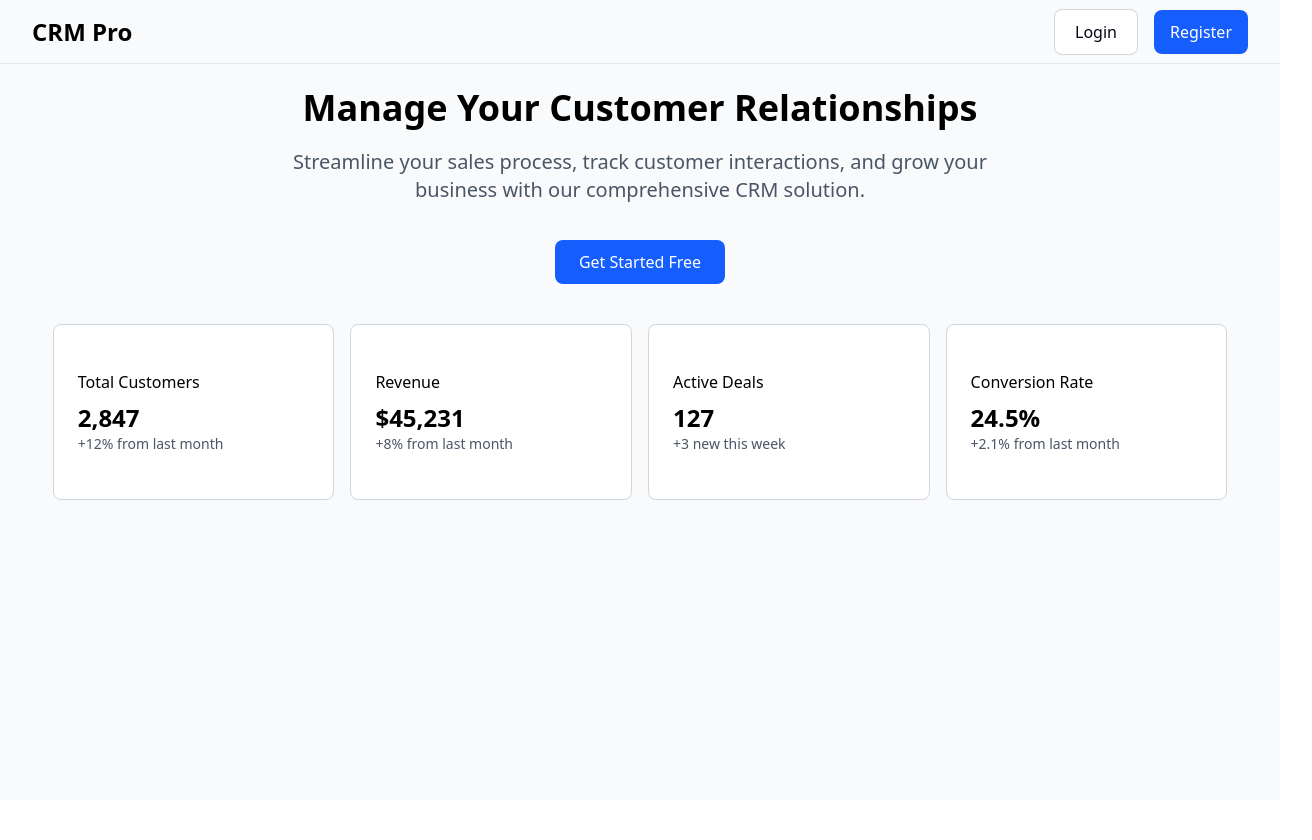
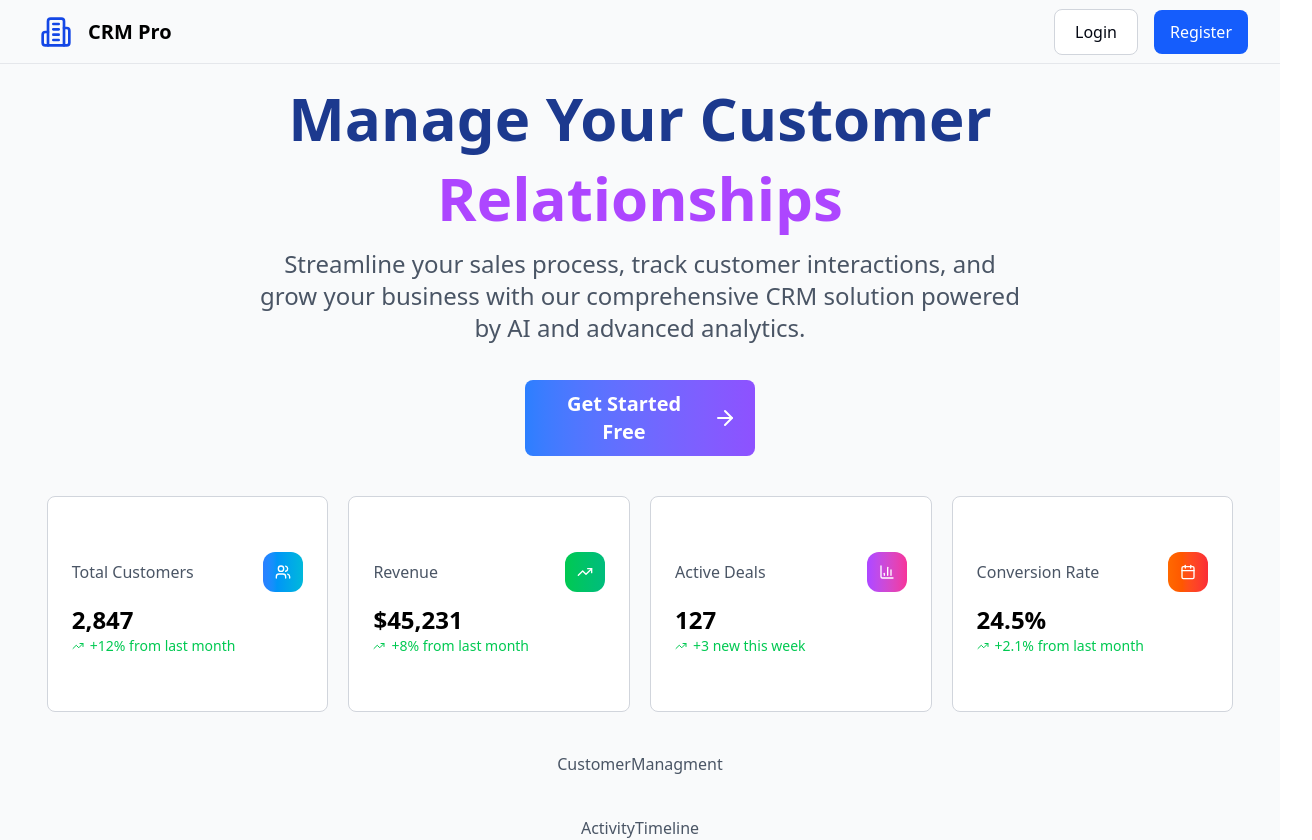
Before and after one commit to Samyrabah-chikhi/crm_general, a Next.js app: page / in a window 1280 px wide. Shown: the whole page, 1312 px wide, since content can reach past the window. Before the commit the page ends 800 px from the top, so only its background shows below. Built offline with nearby package versions, Linux system fonts and the light colour scheme.

Commit message:
A lot of styling added to home page

```diff
--- a/app/globals.css
+++ b/app/globals.css
@@ -1 +1,52 @@
 @import "tailwindcss";
+
+.gradient-card {
+  position: relative;
+}
+
+.gradient-card::after {
+  content: "";
+  position: absolute;
+  width: 100%;
+  height: 100%;
+  top: 0;
+  left: 0;
+  border-radius: 8px;
+  background: linear-gradient(to right, var(--from-color), var(--to-color));
+  opacity: 0;
+  transition: opacity 1s ease-out;
+}
+
+.gradient-card::before {
+  content: "";
+  position: absolute;
+  width: 120%;
+  height: 120%;
+  top: -2;
+  left: 2;
+  border-radius: 8px;
+  filter: blur(20px);
+  background: linear-gradient(to right, var(--from-color), var(--to-color));
+  opacity: 0;
+  transition: opacity 1s ease-out;
+  z-index: 0;
+}
+
+.gradient-card:hover::after,
+.gradient-card:hover::before {
+  opacity: 0.15;
+}
+
+.pin {
+  position: relative;
+}
+
+.pin::after {
+  content: "";
+  position: absolute;
+  top: 0;
+  left: 0;
+  width: 100%;
+  height: 100%;
+  background-color: brown;
+}
--- a/app/page.tsx
+++ b/app/page.tsx
@@ -1,7 +1,8 @@
+import ActivityTimeline from "@/components/ActivityTimeline";
+import CustomerManagment from "@/components/CustomerManagment";
 import HomeNavbar from "@/components/HomeNavbar";
 import InfoSection from "@/components/InfoSection";
 import KeyMetrics from "@/components/KeyMetrics";
-import { deleteSession } from "./backend/session";
 
 export default function Home() {
   return (
@@ -10,6 +11,8 @@ export default function Home() {
       <div className="flex flex-col items-center justify-center gap-10">
         <InfoSection></InfoSection>
         <KeyMetrics></KeyMetrics>
+        <CustomerManagment></CustomerManagment>
+        <ActivityTimeline></ActivityTimeline>
       </div>
     </div>
   );
--- a/components/HomeNavbar.tsx
+++ b/components/HomeNavbar.tsx
@@ -1,14 +1,18 @@
 import React from "react";
 import LoginButton from "./LoginButton";
 import RegisterButton from "./RegisterButton";
+import { Building2 } from "lucide-react";
 
 export default function HomeNavbar() {
   return (
     <nav className="border-b border-gray-200 h-16 flex justify-between items-center max-w-7xl mx-auto px-4 sm:px-6 lg:px-8 ">
-      <h1 className="font-bold text-2xl text-black">CRM Pro</h1>
+      <div className="group flex justify-center items-center gap-2 cursor-pointer">
+        <Building2 className="pin w-12 h-8 text-blue-700 group-hover:rotate-15 group-hover:scale-110 duration-300"></Building2>
+        <h1 className="font-bold text-xl text-black group-hover:text-blue-700 duration-300">CRM Pro</h1>
+      </div>
       <div className="flex justify-center items-center gap-4">
         <LoginButton></LoginButton>
-        <RegisterButton text="Register"/>
+        <RegisterButton text="Register" />
       </div>
     </nav>
   );
--- a/components/InfoSection.tsx
+++ b/components/InfoSection.tsx
@@ -4,12 +4,12 @@ import RegisterButton from "./RegisterButton";
 export default function InfoSection() {
   return (
     <div className="text-center flex flex-col gap-5 mt-6">
-      <h2 className="text-4xl text-black font-bold">
-        Manage Your Customer Relationships
-      </h2>
-      <p className="text-xl text-gray-600 mb-4 max-w-3xl mx-auto ">
+      <h2 className="text-6xl text-blue-900 font-bold">Manage Your Customer</h2>
+      <h2 className="text-6xl text-purple-500 font-bold">Relationships</h2>
+      <p className="text-2xl text-gray-600 mb-4 max-w-3xl mx-auto ">
         Streamline your sales process, track customer interactions, and grow
-        your business with our comprehensive CRM solution.
+        your business with our comprehensive CRM solution powered by AI and
+        advanced analytics.
       </p>
       <div className="flex justify-center ">
         <RegisterButton text="  Get Started Free  "></RegisterButton>
--- a/components/KeyMetrics.tsx
+++ b/components/KeyMetrics.tsx
@@ -1,42 +1,47 @@
 import React from "react";
 import MetricsCards from "./MetricsCards";
-
+import { Users, Calendar, TrendingUp, BarChart3 } from "lucide-react";
 export default function KeyMetrics() {
   const Metrics = [
     {
       title: "Total Customers",
-      logo: "",
+      logo: Users,
       number: "2,847",
       comment: "+12% from last month",
+      color: "from-blue-500 to-cyan-500"
     },
     {
       title: "Revenue",
-      logo: "",
+      logo: TrendingUp,
       number: "$45,231",
       comment: "+8% from last month",
+      color: "from-green-500 to-emerald-500"
     },
     {
       title: "Active Deals",
-      logo: "",
+      logo: BarChart3,
       number: "127",
       comment: "+3 new this week",
+      color: "from-purple-500 to-pink-500"
     },
     {
       title: "Conversion Rate",
-      logo: "",
+      logo: Calendar,
       number: "24.5%",
       comment: "+2.1% from last month",
+      color: "from-orange-500 to-red-500"
     },
   ];
   return (
-    <div className="flex gap-4">
+    <div className="flex gap-5">
       {Metrics.map((metric, index) => (
         <MetricsCards
           key={index}
           title={metric.title}
-          logo={null}
+          logo={metric.logo}
           number={metric.number}
           comment={metric.comment}
+          color={metric.color}
         ></MetricsCards>
       ))}
     </div>
--- a/components/LoginButton.tsx
+++ b/components/LoginButton.tsx
@@ -2,5 +2,5 @@ import Link from "next/link";
 import React from "react";
 
 export default function LoginButton() {
-  return <Link href="/login" className="bg-white border border-gray-300 px-5 py-2.5 rounded-lg cursor-pointer text-gray-950 hover:bg-gray-200 hover:text-black duration-500">Login</Link>;
+  return <Link href="/login" className="  bg-white border border-gray-300 px-5 py-2.5 rounded-lg cursor-pointer text-gray-950 hover:bg-gray-200 hover:text-black hover:scale-110 duration-500">Login</Link>;
 }
--- a/components/MetricsCards.tsx
+++ b/components/MetricsCards.tsx
@@ -1,24 +1,56 @@
 import React from "react";
+import { TrendingUp } from "lucide-react";
 
 export default function MetricsCards({
   title,
   logo,
   number,
   comment,
+  color,
 }: {
   title: string;
-  logo: string;
+  logo: React.ElementType;
   number: string;
   comment: string;
+  color: string;
 }) {
+  var [fromColor, toColor] = color
+    .split(" ")
+    .map((part) => part.split("-")[1]);
+  console.log(fromColor);
+  console.log(toColor);
+  if (toColor == "emerald") {
+    toColor = "oklch(97.9% 0.021 166.113)";
+  }
   return (
-    <div className="bg-white border border-gray-300 w-[22vw] h-[22vh] p-6 rounded-lg flex flex-col justify-center">
-      <div className="flex justify-between text-black font-medium text-md mb-2">
+    <div
+      className="group bg-white border border-gray-300 cursor-pointer
+      gradient-card
+     w-[22vw] h-[27vh] p-6 rounded-lg flex flex-col justify-center"
+      style={
+        {
+          "--from-color": fromColor,
+          "--to-color": toColor,
+        } as React.CSSProperties
+      }
+    >
+      <div className="flex justify-between items-center font-medium text-md mb-3">
         {" "}
-        <h3>{title}</h3> <img src={logo}></img>
+        <h3>{title}</h3>
+        <div
+          className={`p-3 rounded-xl bg-gradient-to-r ${color} group-hover:rotate-15 group-hover:scale-110 duration-500`}
+        >
+          {logo &&
+            React.createElement(logo, {
+              className: "w-4 h-4 text-white",
+            })}
+        </div>
       </div>
       <h3 className="font-bold text-black text-2xl">{number}</h3>
-      <p className="text-sm">{comment}</p>
+      <span className="flex text-sm text-green-500 gap-1.5 items-center">
+        <TrendingUp className="w-3 h-3"></TrendingUp>
+        <p>{comment}</p>
+      </span>
     </div>
   );
 }
--- a/components/RegisterButton.tsx
+++ b/components/RegisterButton.tsx
@@ -1,5 +1,6 @@
 import React from "react";
 import Link from "next/link";
+import { ArrowRight } from "lucide-react";
 
 export default function RegisterButton({
   text = "Register",
@@ -7,12 +8,21 @@ export default function RegisterButton({
   text: string;
 }) {
   return text === "Register" ? (
-    <Link href="/register" className="bg-blue-600 px-4 py-2.5 rounded-lg text-white cursor-pointer hover:bg-blue-800 duration-500">
+    <Link
+      href="/register"
+      className="bg-blue-600 px-4 py-2.5 rounded-lg text-white cursor-pointer hover:bg-blue-800 hover:scale-110 duration-500"
+    >
       {text}
     </Link>
   ) : (
-    <Link href="/register" className="bg-blue-600 w-2/9 px-4 py-2.5 rounded-lg text-white cursor-pointer hover:bg-blue-800 duration-500">
-      {text}
+    <Link
+      href="/register"
+      className="group bg-linear-to-r from-blue-500 to-violet-500 hover:bg-linear-to-l w-[30%] px-4.5 py-2.5 rounded-lg text-xl font-semibold text-white cursor-pointer hover:scale-105 duration-500"
+    >
+      <span className="flex items-center justify-center gap-2">
+        {text}
+        <ArrowRight className="transition-transform group-hover:translate-x-1.5 duration-300"></ArrowRight>
+      </span>
     </Link>
   );
 }
--- a/package.json
+++ b/package.json
@@ -13,6 +13,7 @@
     "@prisma/extension-accelerate": "^2.0.1",
     "bcryptjs": "^3.0.2",
     "jose": "^6.0.11",
+    "lucide-react": "^0.522.0",
     "next": "15.3.4",
     "react": "^19.0.0",
     "react-dom": "^19.0.0",
```
Also changed, not shown: 1 other file (tests, documents, lock files or other folders).
